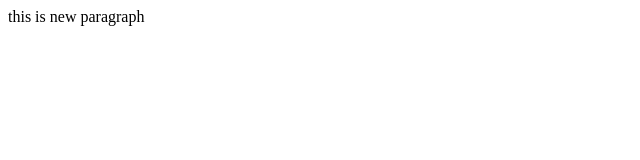
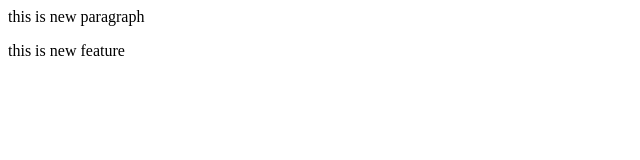
Before and after one commit to OMIIIEE/localrepo, a plain HTML site: page index.html in a window 1280 px wide. Shown: the whole page, without its empty margins (0-640 px from the left). Drawn offline with Linux system fonts and the light colour scheme.

Commit message:
add new feature in index.html

```diff
--- a/index.html
+++ b/index.html
@@ -1 +1 @@
-<p>this is new paragraph</p>
+<p>this is new paragraph</p><p>this is new feature</p>
```
